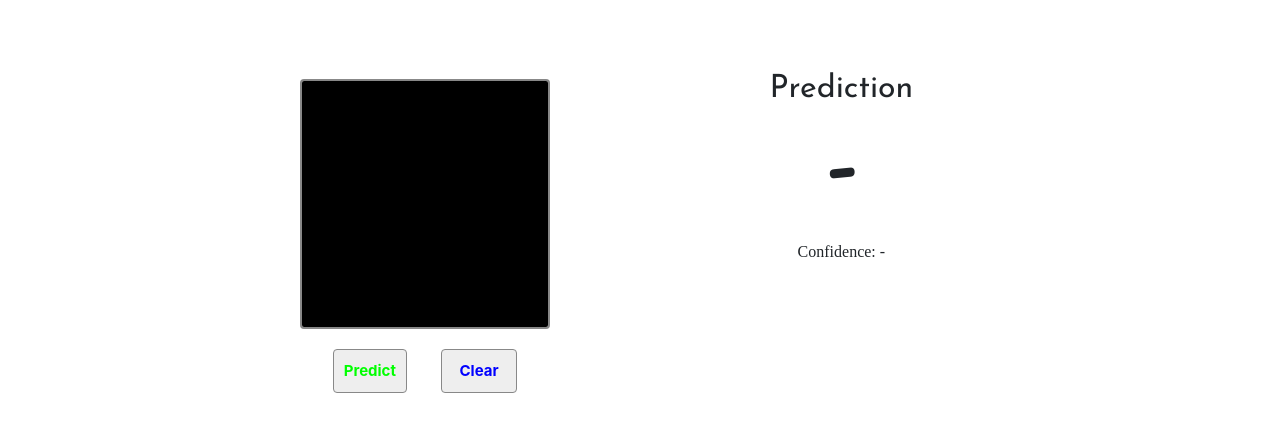
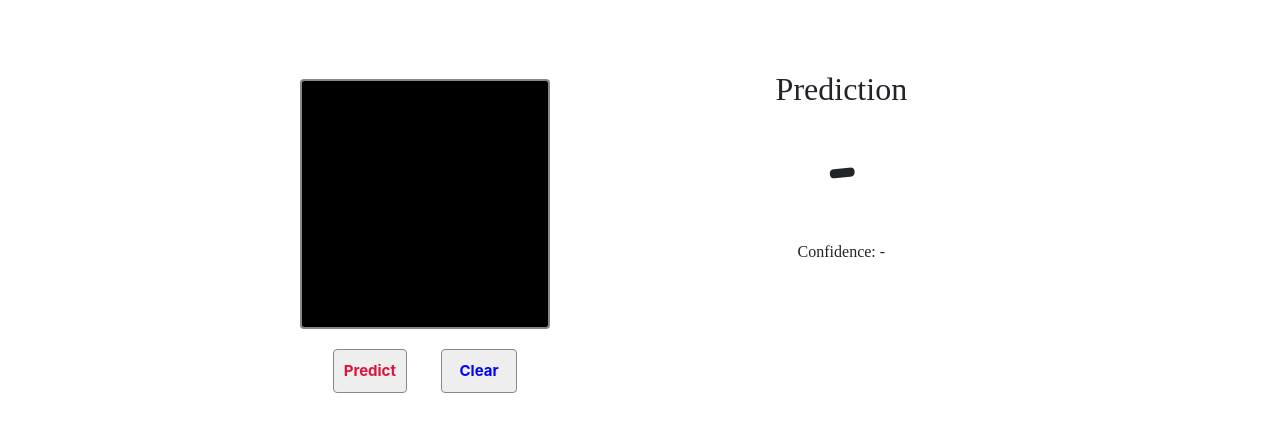
Before and after one commit to Iam-rejaul/FinalYear, a plain HTML site: page index.html in a window 1280 px wide. Shown: the part 302-734 px from the top of the page. Drawn offline with nearby package versions, Linux system fonts and the light colour scheme; a script that the page names is missing; a web font is replaced by a local one.

Commit message:
Update styles.css

```diff
--- a/css/styles.css
+++ b/css/styles.css
@@ -50,12 +50,12 @@
 
 #predict_button{
   margin-right: 15px;
-  color: lime;
+  color: crimson;
   font-weight: bold;
 }
 
 #prediction_heading{
-  font-family: 'Josefin Sans', sans-serif;
+  font-family: 'Times New Roman', serif;
   margin-top: 7.5%;
 }
 
```
